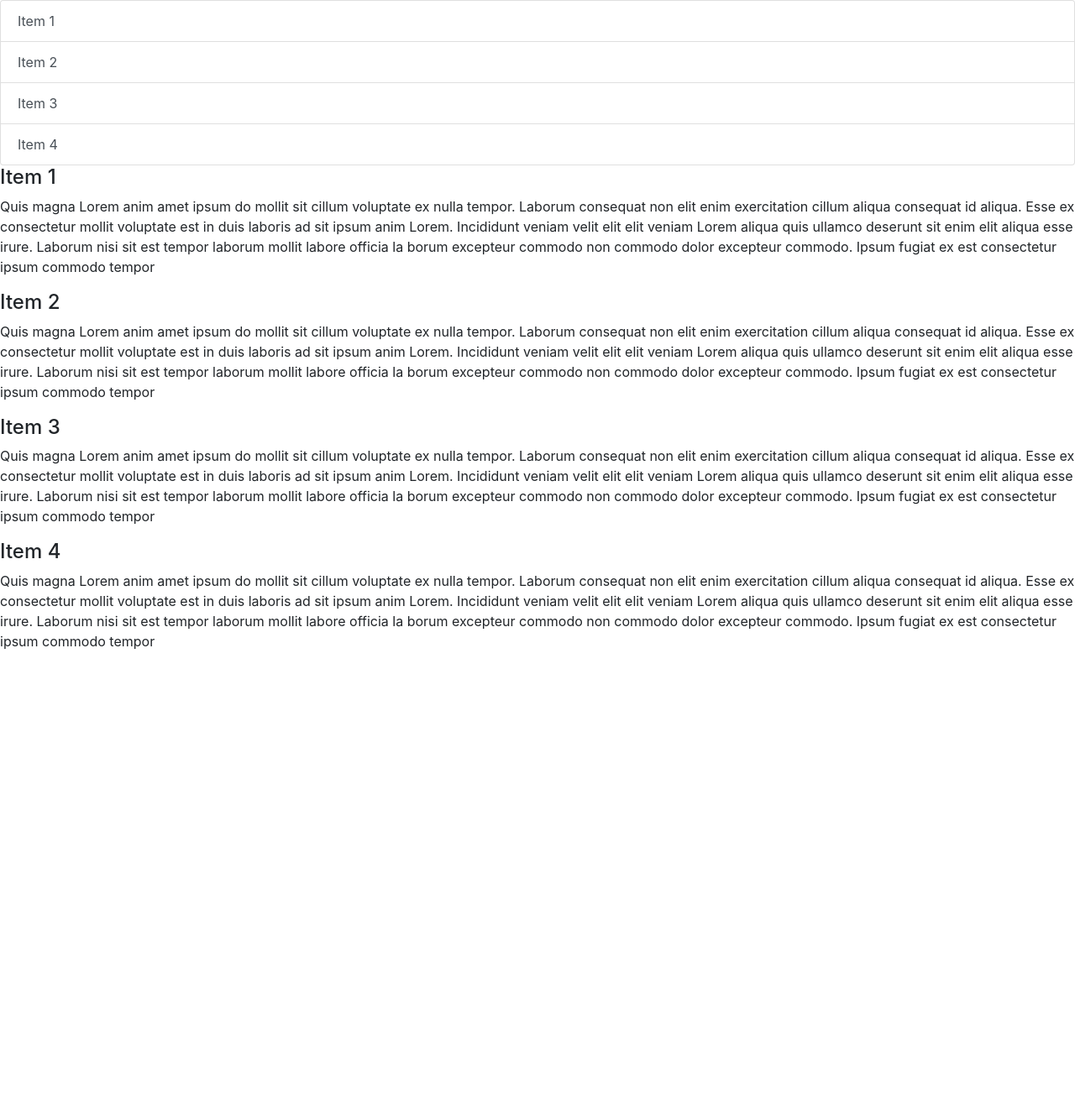
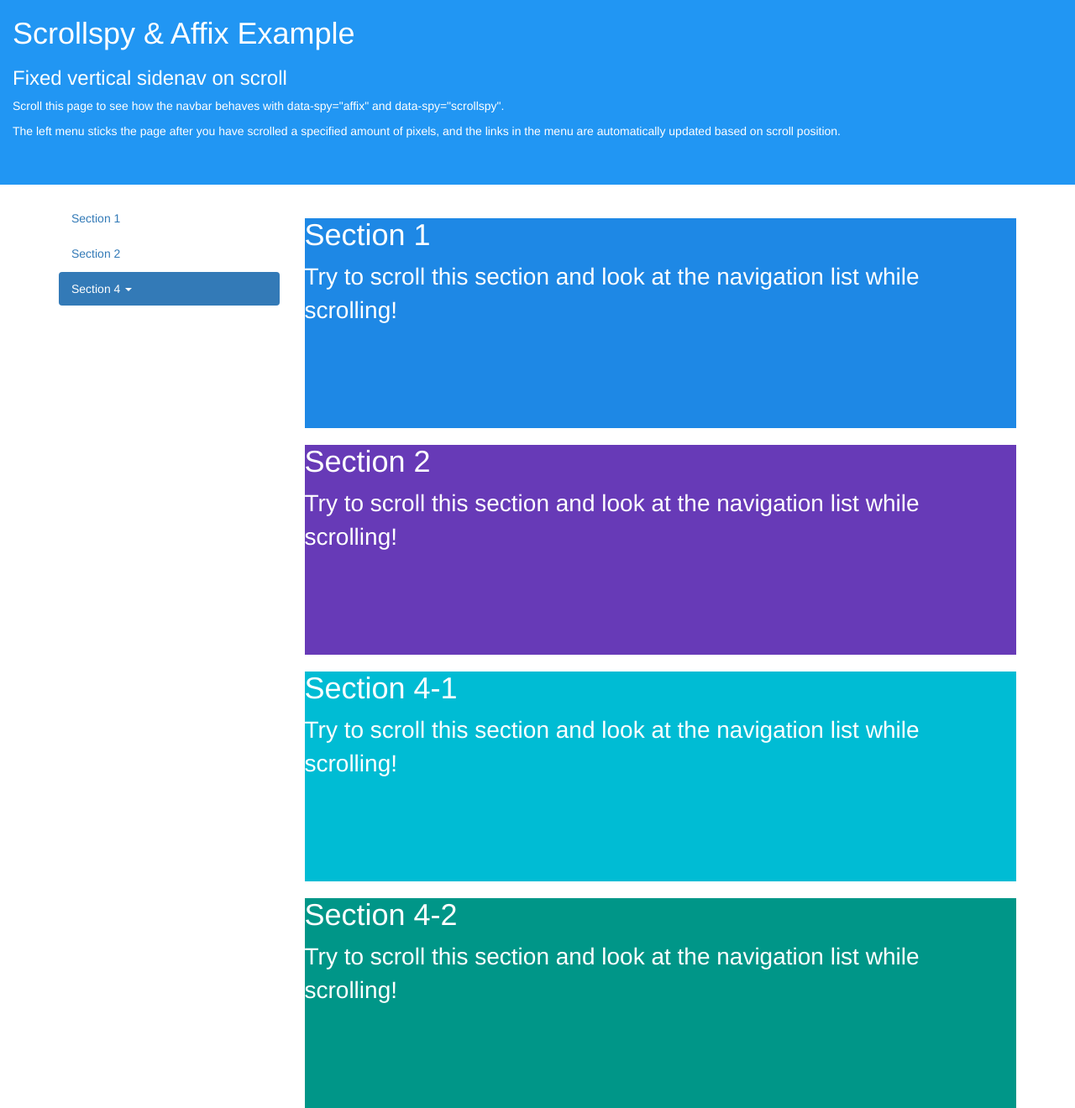
Before and after one commit to SIBU99/mpDjango, a Django app: template src/mentor/templates/test.htm in a window 1280 px wide. Shown: the whole page at 84% size. Before the commit the page ends 774 px from the top, so only its background shows below. Run offline with Django 3.2, Linux system fonts and the light colour scheme; the template is opened without the code that fills it, so the values that code supplies are empty; some libraries are stand-ins or nearby versions.

Commit message:
4th commit

```diff
--- a/src/login/views.py
+++ b/src/login/views.py
@@ -12,6 +12,8 @@ def login_view(request):
 def home_view(request):
     "this will render the home page for the user"
     my_form = LoginForm()
+    request.session.flush()
+    request.session.modified = True
     if request.method == 'POST':
         data =  LoginForm(request.POST)
         print('it is in first layer') #added comment
@@ -27,7 +29,7 @@ def home_view(request):
                     if l.u_type == 'stud':
                         return redirect('stud_home') # this is for the stuedent
                     elif l.u_type == 'ment':
-                        return redirect() # this is for the mentor
+                        return redirect('ment_home') # this is for the mentor
                     elif l.u_type == 'exam':
                         return redirect() # this is for the examination cell
                     elif l.u_type == 'acc':
--- a/src/mentor/templates/test.htm
+++ b/src/mentor/templates/test.htm
@@ -1,68 +1,94 @@
 <!DOCTYPE html>
 <html lang="en">
 <head>
-    <meta charset="UTF-8">
-    <meta name="viewport" content="width=device-width, initial-scale=1.0">
-    <link href="https://stackpath.bootstrapcdn.com/bootstrap/4.3.1/css/bootstrap.min.css" rel="stylesheet" integrity="sha384-ggOyR0iXCbMQv3Xipma34MD+dH/1fQ784/j6cY/iJTQUOhcWr7x9JvoRxT2MZw1T" crossorigin="anonymous">
-    <script src="https://stackpath.bootstrapcdn.com/bootstrap/4.3.1/js/bootstrap.min.js" integrity="sha384-JjSmVgyd0p3pXB1rRibZUAYoIIy6OrQ6VrjIEaFf/nJGzIxFDsf4x0xIM+B07jRM" crossorigin="anonymous"></script>
-    <script src="https://stackpath.bootstrapcdn.com/bootstrap/4.3.1/js/bootstrap.bundle.min.js" integrity="sha384-xrRywqdh3PHs8keKZN+8zzc5TX0GRTLCcmivcbNJWm2rs5C8PRhcEn3czEjhAO9o" crossorigin="anonymous"></script>
-    <title>E-DSW</title>
+  <title>Bootstrap Example</title>
+  <meta charset="utf-8">
+  <meta name="viewport" content="width=device-width, initial-scale=1">
+  <link rel="stylesheet" href="https://maxcdn.bootstrapcdn.com/bootstrap/3.4.0/css/bootstrap.min.css">
+  <script src="https://ajax.googleapis.com/ajax/libs/jquery/3.3.1/jquery.min.js"></script>
+  <script src="https://maxcdn.bootstrapcdn.com/bootstrap/3.4.0/js/bootstrap.min.js"></script>
   <style>
   body {
     position: relative;
   }
+  .affix {
+    top: 20px;
+    z-index: 9999 !important;
+  }
+  div.col-sm-9 div {
+    height: 250px;
+    font-size: 28px;
+  }
+  #section1 {color: #fff; background-color: #1E88E5;}
+  #section2 {color: #fff; background-color: #673ab7;}
+
+  #section41 {color: #fff; background-color: #00bcd4;}
+  #section42 {color: #fff; background-color: #009688;}
+
+  @media screen and (max-width: 810px) {
+    #section1, #section2, #section3, #section41, #section42  {
+      margin-left: 150px;
+    }
+  }
   </style>
-    <script>
-        $('body').scrollspy({ target: '#navbar-example' })
-    </script>
 </head>
-<body>
-        <div id="list-example" class="list-group">
-                <a class="list-group-item list-group-item-action" href="#list-item-1">Item 1</a>
-                <a class="list-group-item list-group-item-action" href="#list-item-2">Item 2</a>
-                <a class="list-group-item list-group-item-action" href="#list-item-3">Item 3</a>
-                <a class="list-group-item list-group-item-action" href="#list-item-4">Item 4</a>
+<body data-spy="scroll" data-target="#myScrollspy" data-offset="15">
+
+<div class="container-fluid" style="background-color:#2196F3;color:#fff;height:220px;">
+  <h1>Scrollspy & Affix Example</h1>
+  <h3>Fixed vertical sidenav on scroll</h3>
+  <p>Scroll this page to see how the navbar behaves with data-spy="affix" and data-spy="scrollspy".</p>
+  <p>The left menu sticks the page after you have scrolled a specified amount of pixels, and the links in the menu are automatically updated based on scroll position.</p>
 </div>
-              <div data-spy="scroll" data-target="#list-example" data-offset="0" class="scrollspy-example">
-                <h4 id="list-item-1">Item 1</h4>
-                <p>Quis magna Lorem anim amet ipsum do mollit sit cillum
-                    voluptate ex nulla tempor. Laborum consequat non elit
-                    enim exercitation cillum aliqua consequat id aliqua.
-                    Esse ex consectetur mollit voluptate est in duis laboris
-                    ad sit ipsum anim Lorem. Incididunt veniam velit elit elit veniam Lorem
-                     aliqua quis ullamco deserunt sit enim elit aliqua esse irure.
-                     Laborum nisi sit est tempor laborum mollit labore officia la
-                     borum excepteur commodo non commodo dolor excepteur commodo.
-                      Ipsum fugiat ex est consectetur ipsum commodo tempor </p>
-                <h4 id="list-item-2">Item 2</h4>
-                <p>Quis magna Lorem anim amet ipsum do mollit sit cillum
-                        voluptate ex nulla tempor. Laborum consequat non elit
-                        enim exercitation cillum aliqua consequat id aliqua.
-                        Esse ex consectetur mollit voluptate est in duis laboris
-                        ad sit ipsum anim Lorem. Incididunt veniam velit elit elit veniam Lorem
-                         aliqua quis ullamco deserunt sit enim elit aliqua esse irure.
-                         Laborum nisi sit est tempor laborum mollit labore officia la
-                         borum excepteur commodo non commodo dolor excepteur commodo.
-                          Ipsum fugiat ex est consectetur ipsum commodo tempor </p>
-                <h4 id="list-item-3">Item 3</h4>
-                <p>Quis magna Lorem anim amet ipsum do mollit sit cillum
-                        voluptate ex nulla tempor. Laborum consequat non elit
-                        enim exercitation cillum aliqua consequat id aliqua.
-                        Esse ex consectetur mollit voluptate est in duis laboris
-                        ad sit ipsum anim Lorem. Incididunt veniam velit elit elit veniam Lorem
-                         aliqua quis ullamco deserunt sit enim elit aliqua esse irure.
-                         Laborum nisi sit est tempor laborum mollit labore officia la
-                         borum excepteur commodo non commodo dolor excepteur commodo.
-                          Ipsum fugiat ex est consectetur ipsum commodo tempor </p>
-                <h4 id="list-item-4">Item 4</h4>
-                <p>Quis magna Lorem anim amet ipsum do mollit sit cillum
-                        voluptate ex nulla tempor. Laborum consequat non elit
-                        enim exercitation cillum aliqua consequat id aliqua.
-                        Esse ex consectetur mollit voluptate est in duis laboris
-                        ad sit ipsum anim Lorem. Incididunt veniam velit elit elit veniam Lorem
-                         aliqua quis ullamco deserunt sit enim elit aliqua esse irure.
-                         Laborum nisi sit est tempor laborum mollit labore officia la
-                         borum excepteur commodo non commodo dolor excepteur commodo.
-                          Ipsum fugiat ex est consectetur ipsum commodo tempor </p>
+<br>
+
+<div class="container">
+  <div class="row">
+    <nav class="col-sm-3" id="myScrollspy">
+      <ul class="nav nav-pills nav-stacked" data-spy="affix" data-offset-top="205">
+        <li><a href="#section1">Section 1</a></li>
+        <li><a href="#section2">Section 2</a></li>
+
+
+
+
+        <li class="dropdown">
+          <a class="dropdown-toggle" data-toggle="dropdown" href="#">Section 4 <span class="caret"></span></a>
+          <ul class="dropdown-menu">
+            <li><a href="#section41">Section 4-1</a></li>
+            <li><a href="#section42">Section 4-2</a></li>
+          </ul>
+        </li>
+      </ul>
+    </nav>
+    <div class="col-sm-9">
+      <div id="section1">
+        <h1>Section 1</h1>
+        <p>Try to scroll this section and look at the navigation list while scrolling!</p>
       </div>
+      <div id="section2">
+        <h1>Section 2</h1>
+        <p>Try to scroll this section and look at the navigation list while scrolling!</p>
+      </div>
+
+
+
+
+
+
+
+
+      <div id="section41">
+        <h1>Section 4-1</h1>
+        <p>Try to scroll this section and look at the navigation list while scrolling!</p>
+      </div>
+      <div id="section42">
+        <h1>Section 4-2</h1>
+        <p>Try to scroll this section and look at the navigation list while scrolling!</p>
+      </div>
+    </div>
+  </div>
+</div>
+
 </body>
+</html>
--- a/src/mpDjango/urls.py
+++ b/src/mpDjango/urls.py
@@ -20,7 +20,7 @@ from django.urls import path
 from login.views import login_view,home_view
 from student.views import PrePaymnetSlipView, PrePaymentRecieptView, TransactionView, StudHomeView, FeesView, WhoamiView
 from tester.views import TestView
-from mentor.views import DashView
+from mentor.views import DashView, MentHomeView, whoIam
 
 urlpatterns = [
     path('student/payment2/',PrePaymentRecieptView, name = 'pay2'),
@@ -28,7 +28,9 @@ urlpatterns = [
     path('login/',login_view, name= 'login'),
     path('admin/', admin.site.urls),
     path('test/',TestView, name='test' ),
-    path('dash/',DashView, name='Dash' ),
+    path('mentor/home/',MentHomeView, name = 'ment_home'),
+    path('mentor/whoiam/', whoIam, name = 'miam'),
+    path('mentor/dash/',DashView, name='Dash' ),
     path('response/',TransactionView, name='Respo'),
     path('student/home/',StudHomeView, name='stud_home'),
     path('student/fess/',FeesView, name='fees'),
```
Also changed, not shown: src/mentor/models.py (+14 -0 lines), src/mentor/templates/menthome.htm (added, +16 -0 lines), src/mentor/templates/navMentor/navbar.htm (added, +27 -0 lines), src/mentor/templates/navMentor/profiledata.htm (added, +70 -0 lines), src/mentor/templates/student_dash.htm (+17 -67 lines), src/mentor/views.py (+29 -3 lines), src/db.sqlite3, src/mentor/migrations/0002_auto_20190412_2113.py (added), src/mpDjango/__init__.py (deleted), src/student/migrations/0018_auto_20190412_1451.py (added), src/student/migrations/0019_auto_20190412_1455.py (added), src/student/migrations/0020_auto_20190412_2107.py (added), src/student/migrations/0021_auto_20190412_2111.py (added), src/student/migrations/0022_auto_20190412_2113.py (added). Lines whose indentation alone changed are shown as unchanged.
